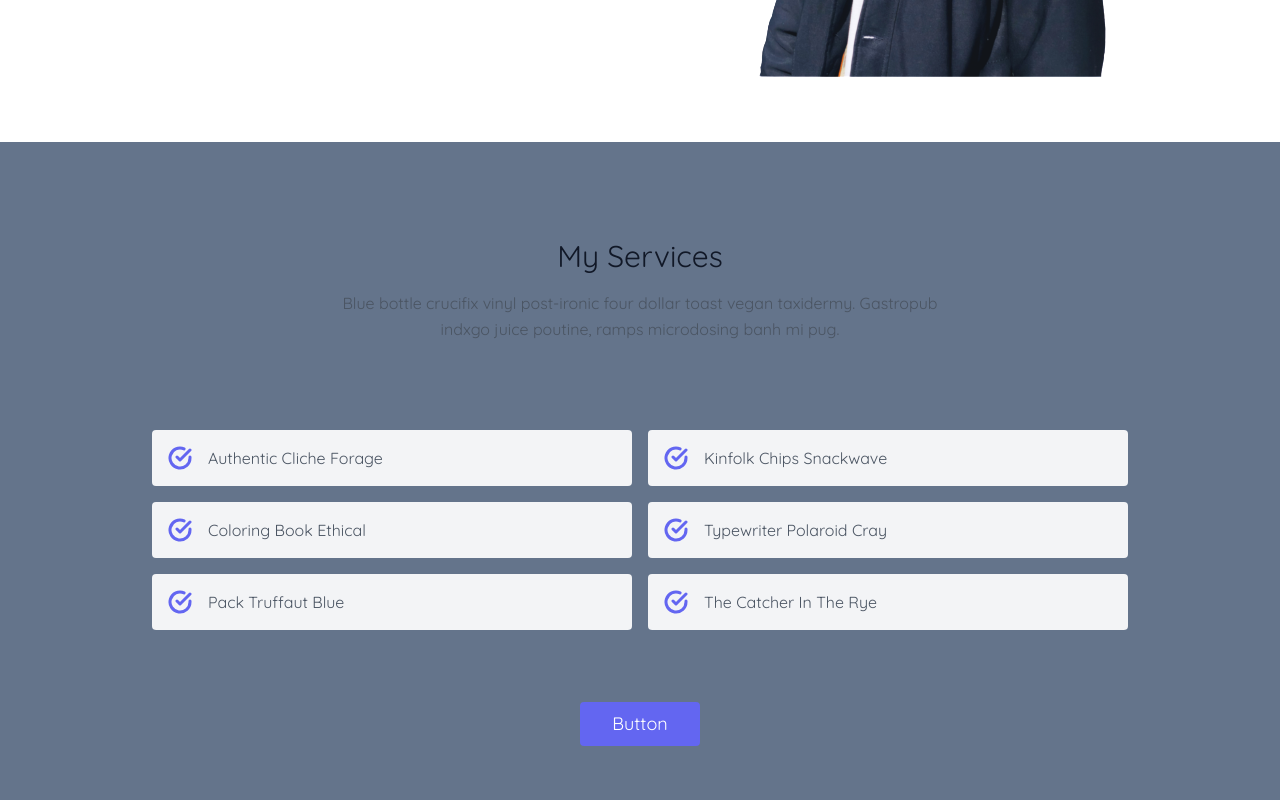
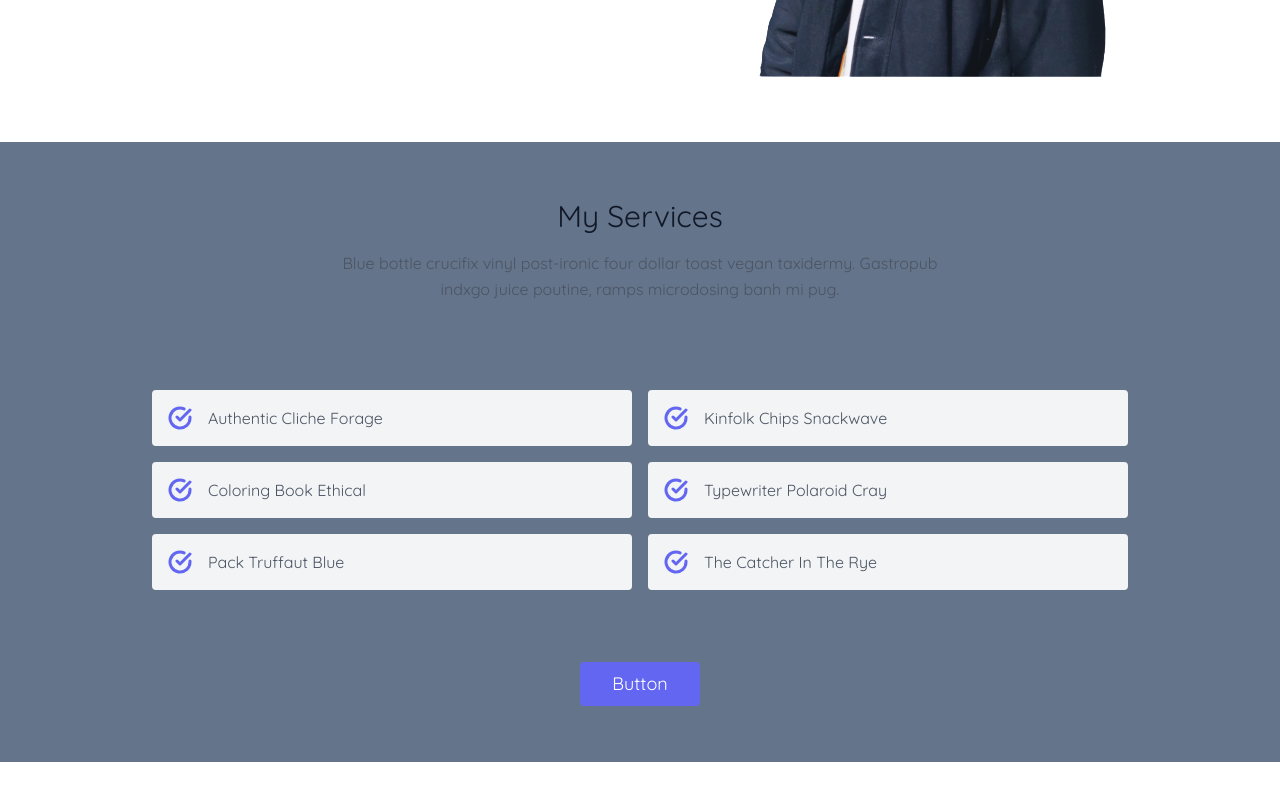
Before and after one commit to DC-21/MyPortfolio, a React (Vite) app: page / in a window 1280 px wide. Shown: the part 1150-1950 px from the top of the page. After the commit the page ends 1912 px from the top, so only its background shows below. Built offline with nearby package versions, Linux system fonts and the light colour scheme; no server answers.

Commit message:
first commit

```diff
--- a/src/components/Services.jsx
+++ b/src/components/Services.jsx
@@ -3,7 +3,7 @@
 const Services = () => {
     return (
         <section class="text-gray-600 body-font bg-slate-500">
-            <div class="container px-5 py-24 mx-auto">
+            <div class="container px-5 py-14 mx-auto">
                 <div class="text-center mb-20">
                     <h1 class="sm:text-3xl text-2xl font-medium text-center title-font text-gray-900 mb-4">My Services</h1>
                     <p class="text-base leading-relaxed xl:w-2/4 lg:w-3/4 mx-auto">Blue bottle crucifix vinyl post-ironic four dollar toast vegan taxidermy. Gastropub indxgo juice poutine, ramps microdosing banh mi pug.</p>
```
